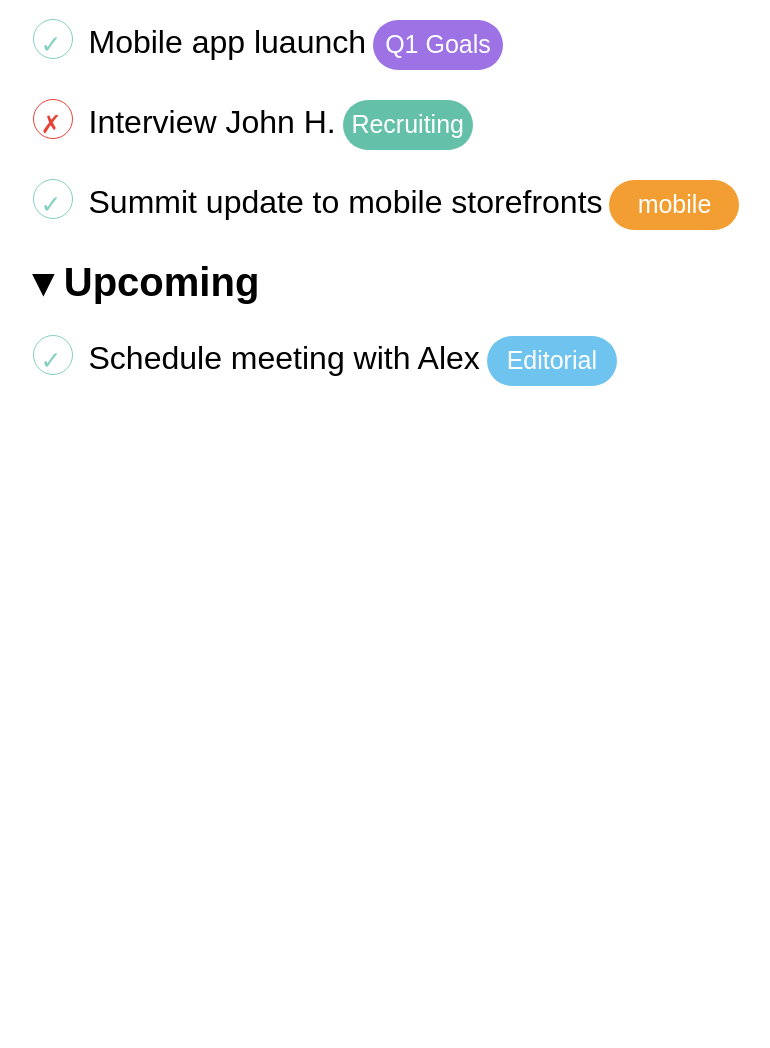
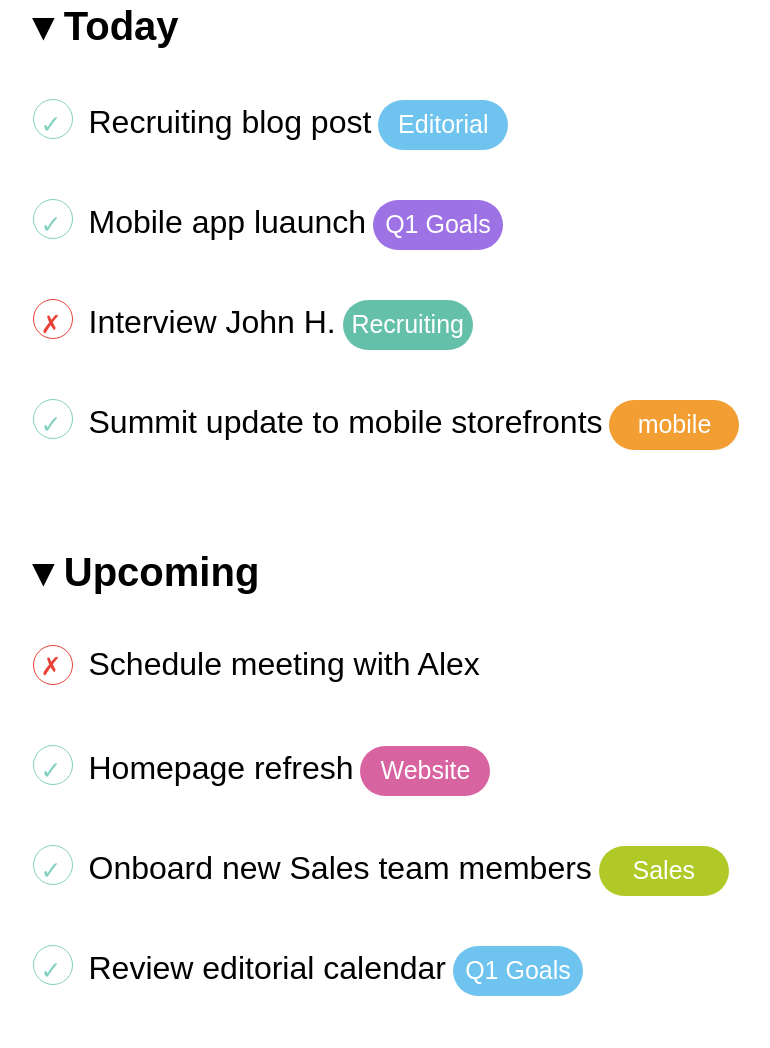
Before and after one commit to MrGaggio/html-css-toboolist, a plain HTML site: page index.html in a window 1280 px wide. Shown: the part 742-1790 px from the top of the page, without its empty margins (265-1035 px from the left). Drawn offline with Linux system fonts and the light colour scheme.

Commit message:
quasi finito

```diff
--- a/css/style.css
+++ b/css/style.css
@@ -85,13 +85,15 @@ body {
 
 .new_task {
     font-size: 2.5rem;
-    margin-bottom: 30px;
+    margin-bottom: 50px;
+    margin-top: 50px;
 }
 
 .allign {
-    height: 80px;
+    height: 100px;
+
 }
-
+ /* classi cerchio e contenitori colorati */
 .cerchio {
 	width:40px;
 	height:40px;
@@ -176,3 +178,25 @@ body {
     text-align: center;
     border-radius: 25px;
 }
+
+.little_container_red {
+    display: inline-block;
+    color: white;
+    width: 130px;
+    height: 50px;
+    background-color:#D863A1;
+    padding-top: 10px;
+    text-align: center;
+    border-radius: 25px;
+}
+
+.little_container_verdolino {
+    display: inline-block;
+    color: white;
+    width: 130px;
+    height: 50px;
+    background-color:#B0C926;
+    padding-top: 10px;
+    text-align: center;
+    border-radius: 25px;
+}
--- a/index.html
+++ b/index.html
@@ -117,20 +117,58 @@
                 <strong>&#x025BE; Upcoming</strong>
                 </div>
                     <div class="allign">
-                     <div class="cerchio">
-                        <div class="checkbox">
-                            &#x02713;
+                     <div class="cerchio_red">
+                        <div class="checkbox_rosso">
+                            &#x02717;
                             <span class="text">Schedule meeting with Alex</span>
-                            <div class="little_container">
-                                Editorial
-                            </div>
+
                         </div>
                     </div>
 
                 </div>
 
+                <div class="allign">
+                    <div class="cerchio">
+                       <div class="checkbox">
+                           &#x02713;
+                           <span class="text">Homepage refresh</span>
+                           <div class="little_container_red">
+                               Website
+                           </div>
+                       </div>
+                   </div>
+
+                </div>
+
+                <div class="allign">
+                    <div class="cerchio">
+                       <div class="checkbox">
+                           &#x02713;
+                           <span class="text">Onboard new Sales team members</span>
+                           <div class="little_container_verdolino">
+                               Sales
+                           </div>
+                       </div>
+                   </div>
+
+                </div>
+
+                <div class="allign">
+                    <div class="cerchio">
+                       <div class="checkbox">
+                           &#x02713;
+                           <span class="text">Review editorial calendar</span>
+                           <div class="little_container">
+                               Q1 Goals
+                           </div>
+                       </div>
+                   </div>
+
+                </div>
+
+
             </section>
-            <!-- /section  -->
+            <!-- /section 3  -->
 
 
 
```
